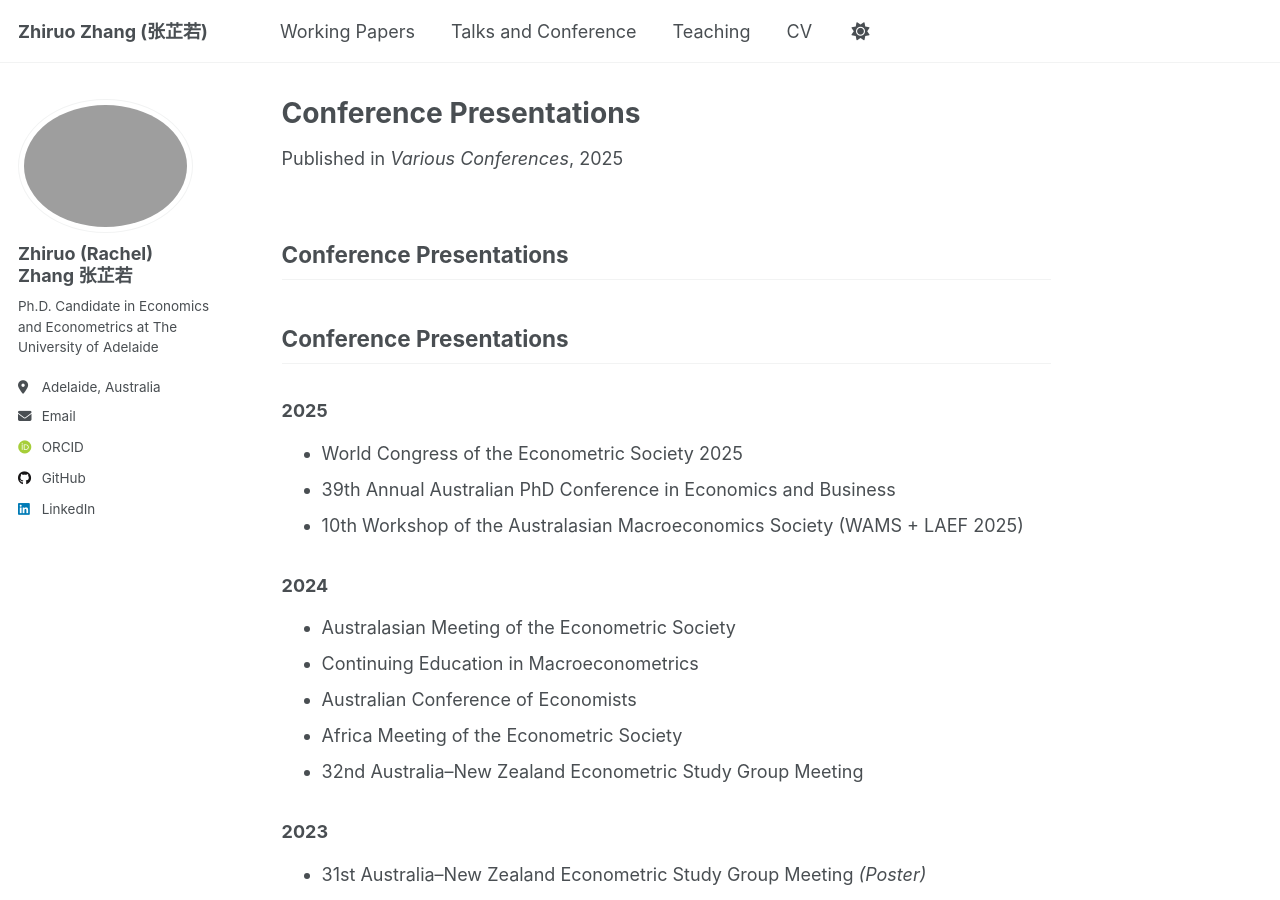
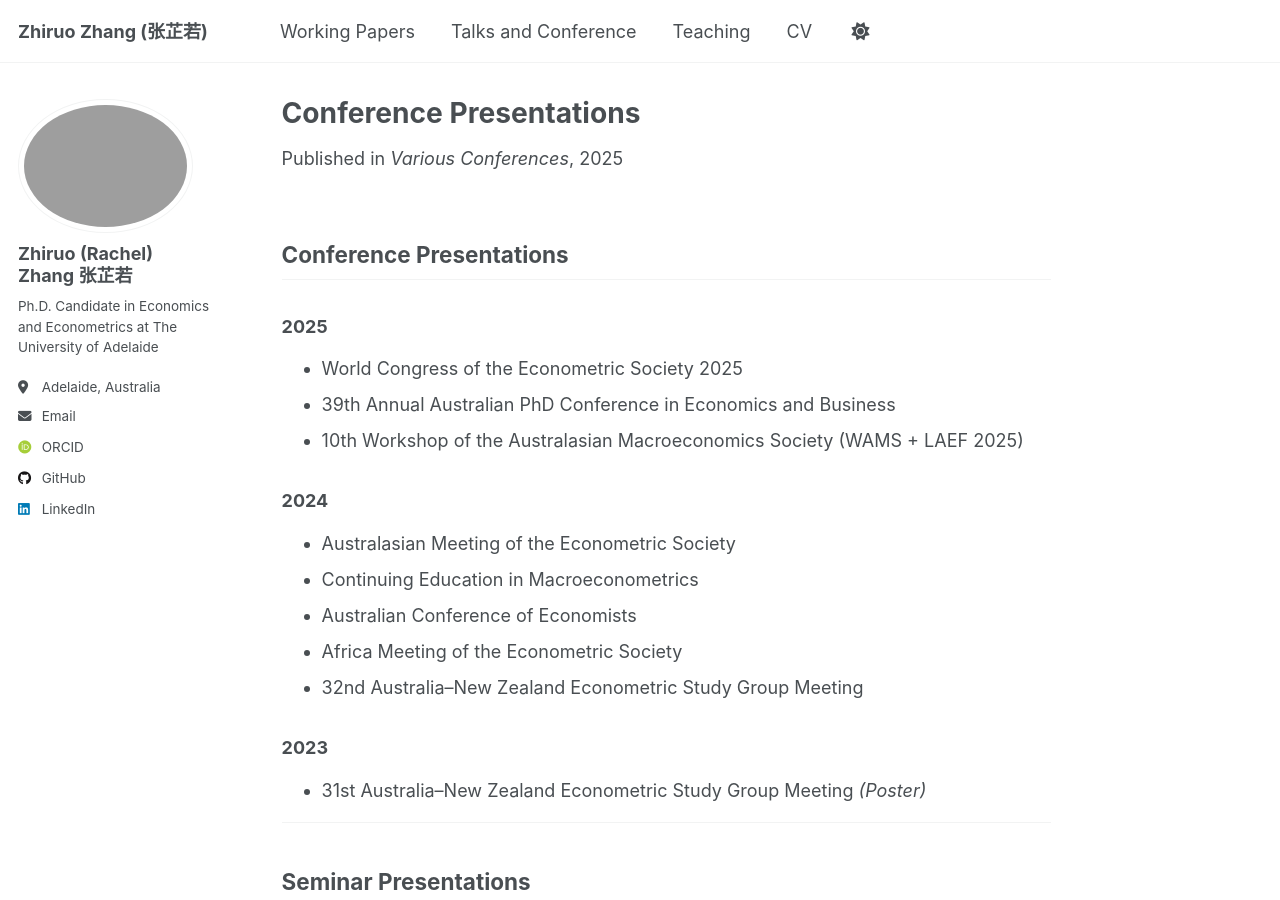
Before and after one commit to zhiruozzr/zhiruozzr.github.io, a Jekyll site: the page built from _talks/conference-presentations.md, in a window 1280 px wide and 900 px high. Built offline with Jekyll 4.4.1, drawn with Linux system fonts in a browser that asks for light colours; some web fonts are replaced; a script that is not in the unit is left out.

Commit message:
Remove header from conference presentations
Removed the header for conference presentations section.

```diff
--- a/_talks/conference-presentations.md
+++ b/_talks/conference-presentations.md
@@ -7,9 +7,6 @@ venue: "Various Conferences"
 date: 2025-01-01
 location: ""
 ---
-
-## Conference Presentations
-
 ### **2025**
 - World Congress of the Econometric Society 2025
 - 39th Annual Australian PhD Conference in Economics and Business
```
